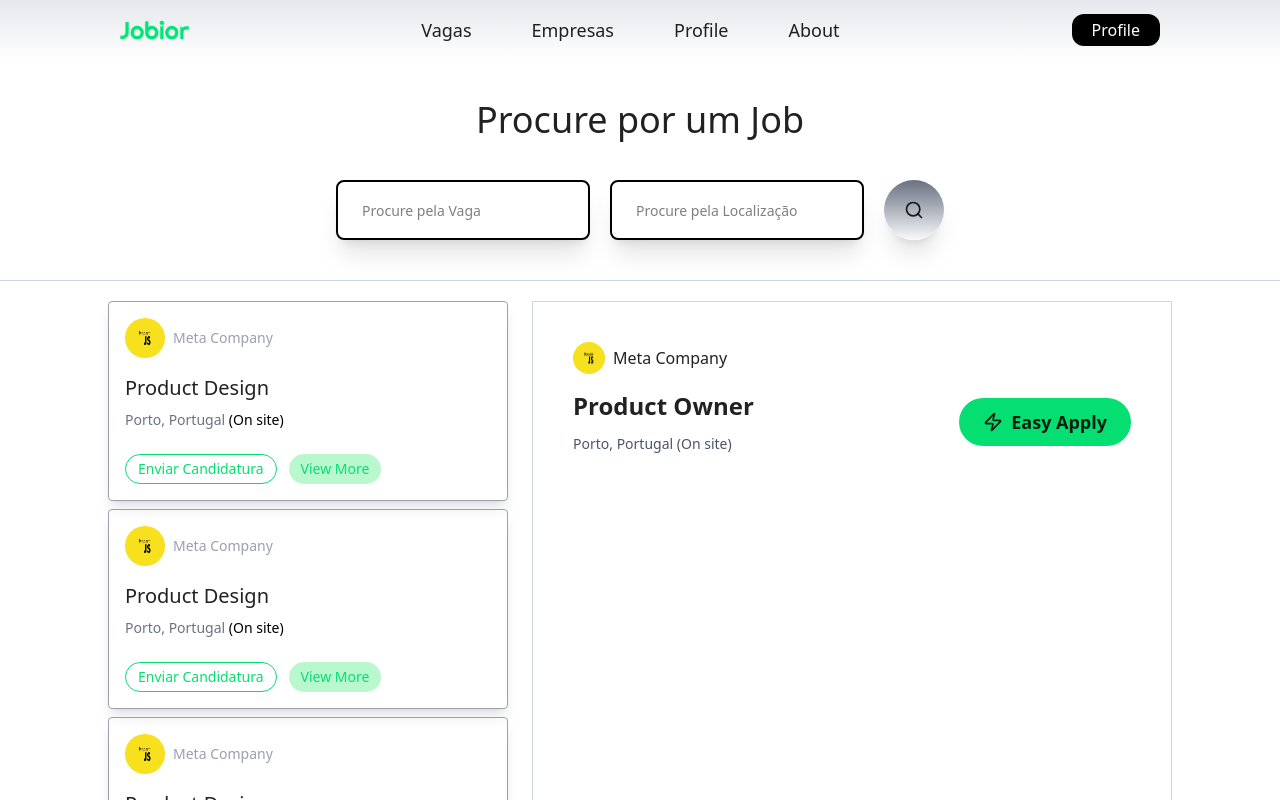
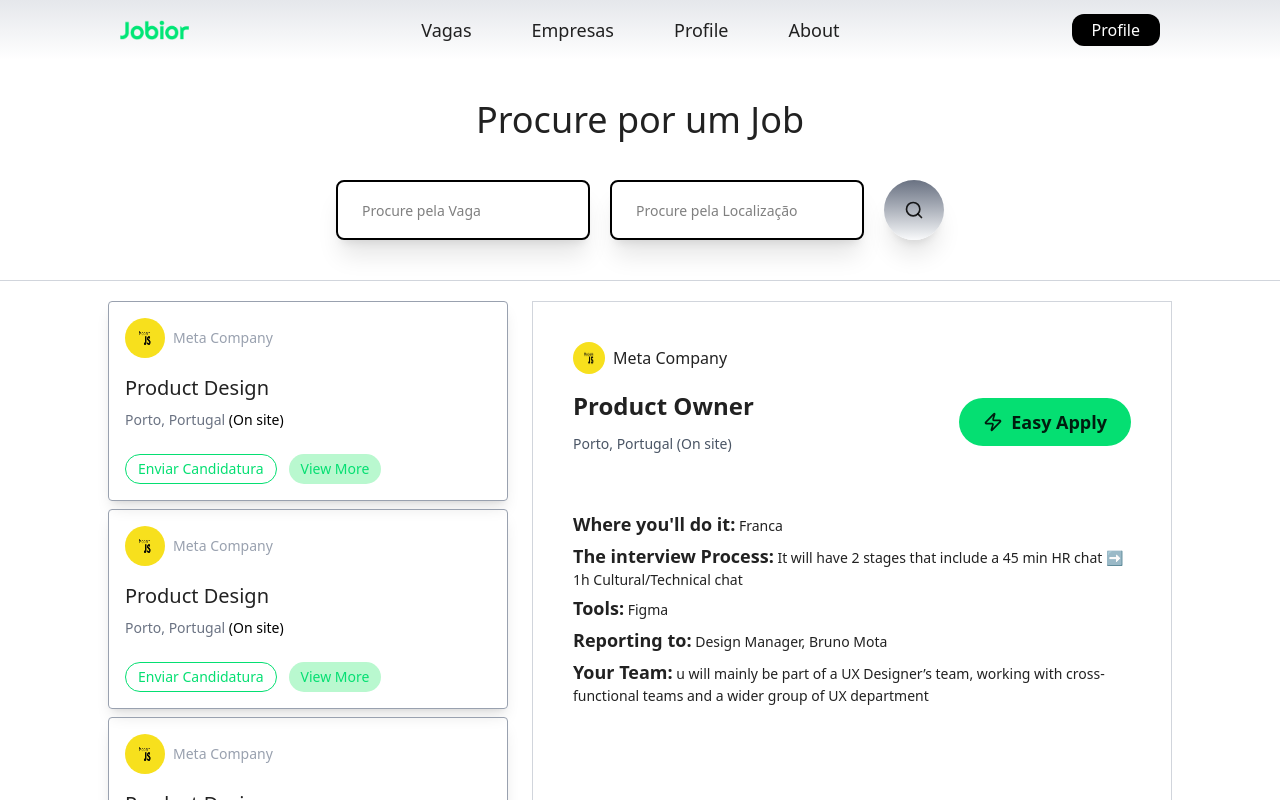
Before and after one commit to Trabalho-Tic/Tic-Site-de-vagas-de-emprego-, a React (Vite) app in the folder Frontend/TicFrontend/: page /vagas in a window 1280 px wide. Shown: the top 800 px of the page. Built offline with nearby package versions, Linux system fonts and the light colour scheme.

Commit message:
Criando o component vagaDescri

```diff
--- a/Frontend/TicFrontend/src/Pages/Vaga.jsx
+++ b/Frontend/TicFrontend/src/Pages/Vaga.jsx
@@ -1,11 +1,10 @@
 import React from "react";
 import { Search, Zap } from "lucide-react";
-
-import logo from "../assets/js moderno.webp"
 
 import Header from "../components/Header"
 import Input from "../components/input"
 import Card from "../components/Card";
+import VagaDescricao from "../components/VagaDescricao";
 
 function Vaga() {
     return (
@@ -30,17 +29,7 @@ function Vaga() {
                 <Card />
             </div>
             <div className="w-full border-1 border-gray-300 p-10">
-                <div className="flex items-center gap-2">
-                    <img className="h-8 w-8 rounded-4xl" src={logo} alt="" />
-                    <p>Meta Company</p>
-                </div>
-                <div className="flex justify-between items-center pt-4">
-                    <div className="flex flex-col">
-                        <p className="text-2xl pb-3 font-bold">Product Owner</p>
-                        <p className="text-sm font-medium text-gray-600">Porto, Portugal (On site)</p>
-                    </div>
-                    <button className="flex text-lg rounded-4xl items-center px-6 h-12 gap-2 font-semibold bg-green-400 transition-all duration-500 hover:-translate-y-1 hover:bg-green-300"><Zap size={20} />Easy Apply</button>
-                </div>
+                <VagaDescricao />
             </div>
         </section>
         </>
--- /dev/null
+++ b/Frontend/TicFrontend/src/components/VagaDescricao.jsx
@@ -0,0 +1,33 @@
+import React from "react";
+
+import { Zap } from "lucide-react";
+
+
+import logo from "../assets/js moderno.webp"
+
+function VagaDescricao() {
+    return (
+        <>
+            <div className="flex items-center gap-2">
+                <img className="h-8 w-8 rounded-4xl" src={logo} alt="" />
+                <p>Meta Company</p>
+            </div>
+            <div className="flex justify-between items-center pt-4">
+                <div className="flex flex-col">
+                    <p className="text-2xl pb-3 font-bold">Product Owner</p>
+                    <p className="text-sm font-medium text-gray-600">Porto, Portugal (On site)</p>
+                </div>
+                <button className="flex text-lg rounded-4xl items-center px-6 h-12 gap-2 font-semibold bg-green-400 transition-all duration-500 hover:-translate-y-1 hover:bg-green-300"><Zap size={20} />Easy Apply</button>
+            </div>
+            <div className="flex flex-col pt-14">
+                <p className="text-sm font-medium pb-1"><span className="text-lg font-semibold">Where you'll do it:</span> Franca</p>
+                <p className="text-sm font-medium pb-1"><span className="text-lg font-semibold">The interview Process:</span> It will have 2 stages that include a 45 min HR chat ➡️ 1h Cultural/Technical chat</p>
+                <p className="text-sm font-medium pb-1"><span className="text-lg font-semibold">Tools:</span> Figma</p>
+                <p className="text-sm font-medium pb-1"><span className="text-lg font-semibold">Reporting to:</span> Design Manager, Bruno Mota</p>
+                <p className="text-sm font-medium pb-1"><span className="text-lg font-semibold">Your Team:</span> u will mainly be part of a UX Designer’s team, working with cross-functional teams and a wider group of UX department</p>
+            </div>
+        </>
+    )
+}
+
+export default VagaDescricao
```
